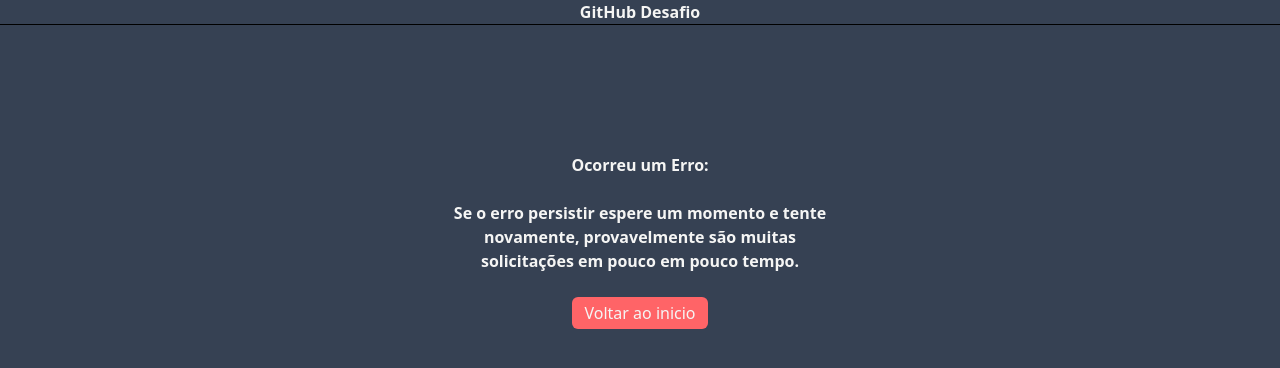
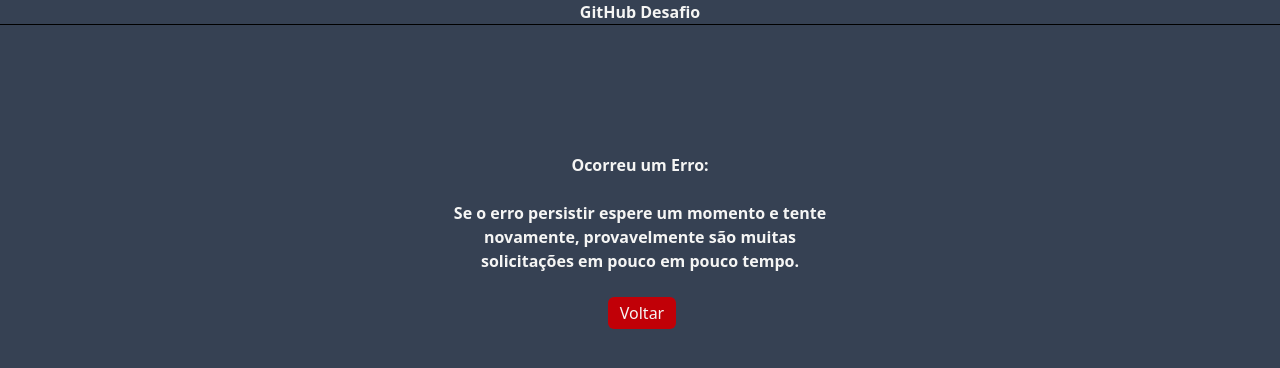
Before and after one commit to eduardosm123/desafio, a React (Vite) app: page /error in a window 1280 px wide. Shown: the top 368 px of the page. Built offline with nearby package versions, Linux system fonts and the light colour scheme.

Commit message:
fix: applying BackButton on error page

```diff
--- a/src/Pages/ErrorPage.tsx
+++ b/src/Pages/ErrorPage.tsx
@@ -1,15 +1,14 @@
 import { useEffect } from "react";
 import { useDispatch, useSelector } from "react-redux";
 import { clearUser } from "../Redux/Reducer/userSlice.ts";
-import { useNavigate } from "react-router-dom";
 import { clearRepositoriesList } from "../Redux/Reducer/repositoriesSlice.ts";
 import { clearRepository } from "../Redux/Reducer/repositorySlice.ts";
 import { RootState } from "../Redux/store.ts";
 import NavBar from "../Components/Navbar/Navbar.tsx";
+import BackButton from "../Components/BackButton/BackButton.tsx";
 
 export default function ErrorPage() {
   const dispatch = useDispatch();
-  const navigate = useNavigate();
   const error = useSelector((state: RootState) => state.fetch.error);
 
   useEffect(() => {
@@ -35,12 +34,7 @@
           </h1>
           <br />
           <div className="flex justify-center">
-            <button
-              onClick={() => navigate("/")}
-              className="bg-red-400 hover:bg-red-600 px-3 cursor-pointer py-1 rounded-md text-stone-100"
-            >
-              Voltar ao inicio
-            </button>
+            <BackButton page="/"/>
           </div>
         </div>
       </div>
--- a/src/Pages/NotFoundPage.tsx
+++ b/src/Pages/NotFoundPage.tsx
@@ -27,7 +27,6 @@
           <div className="flex justify-center">
           <BackButton page="/"/>
           </div>
-
         </div>
       </div>
       </NavBar>
--- a/src/Pages/Repository.tsx
+++ b/src/Pages/Repository.tsx
@@ -5,8 +5,6 @@
 import FieldInformation from "../Components/FieldInformation/FieldInformation";
 import BackButton from "../Components/BackButton/BackButton";
 import ErrorPage from "./ErrorPage";
-
-
 
 export default function Repository() {
   useFetchRepository();
```
